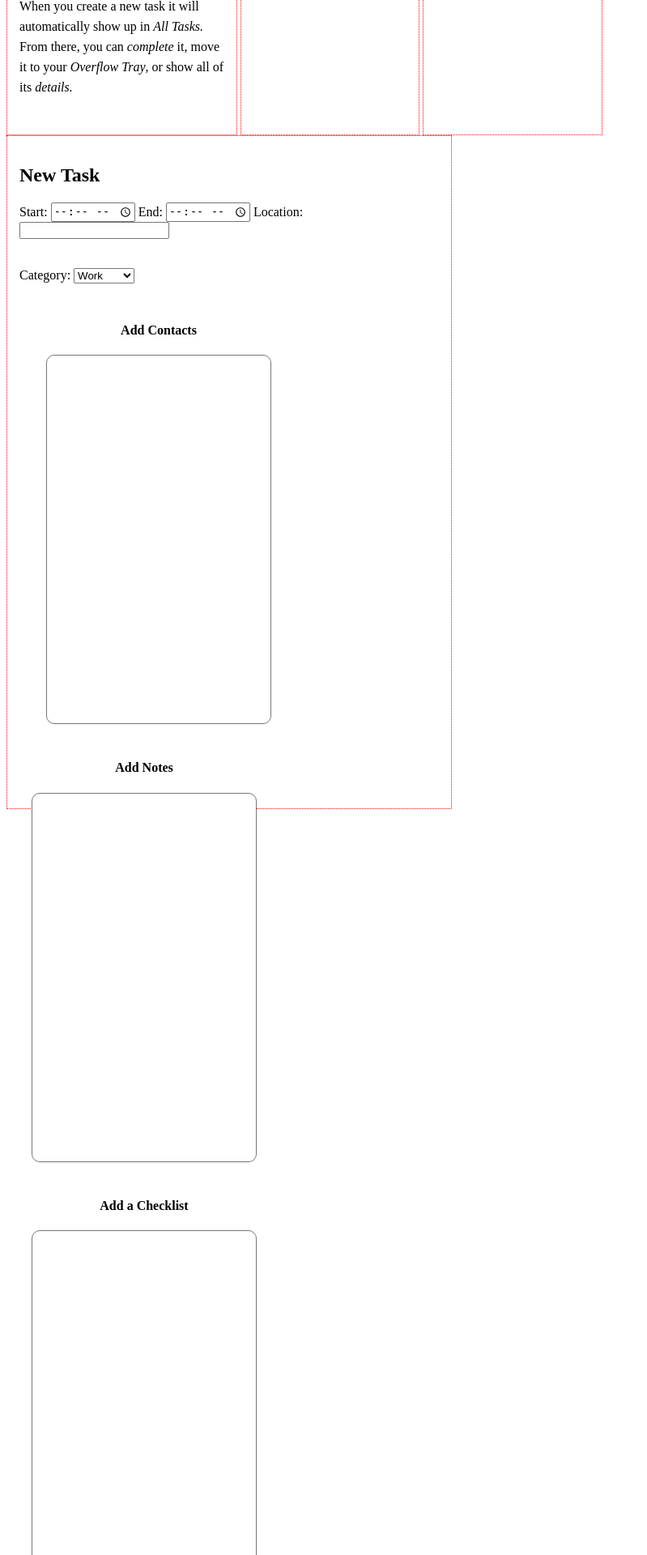
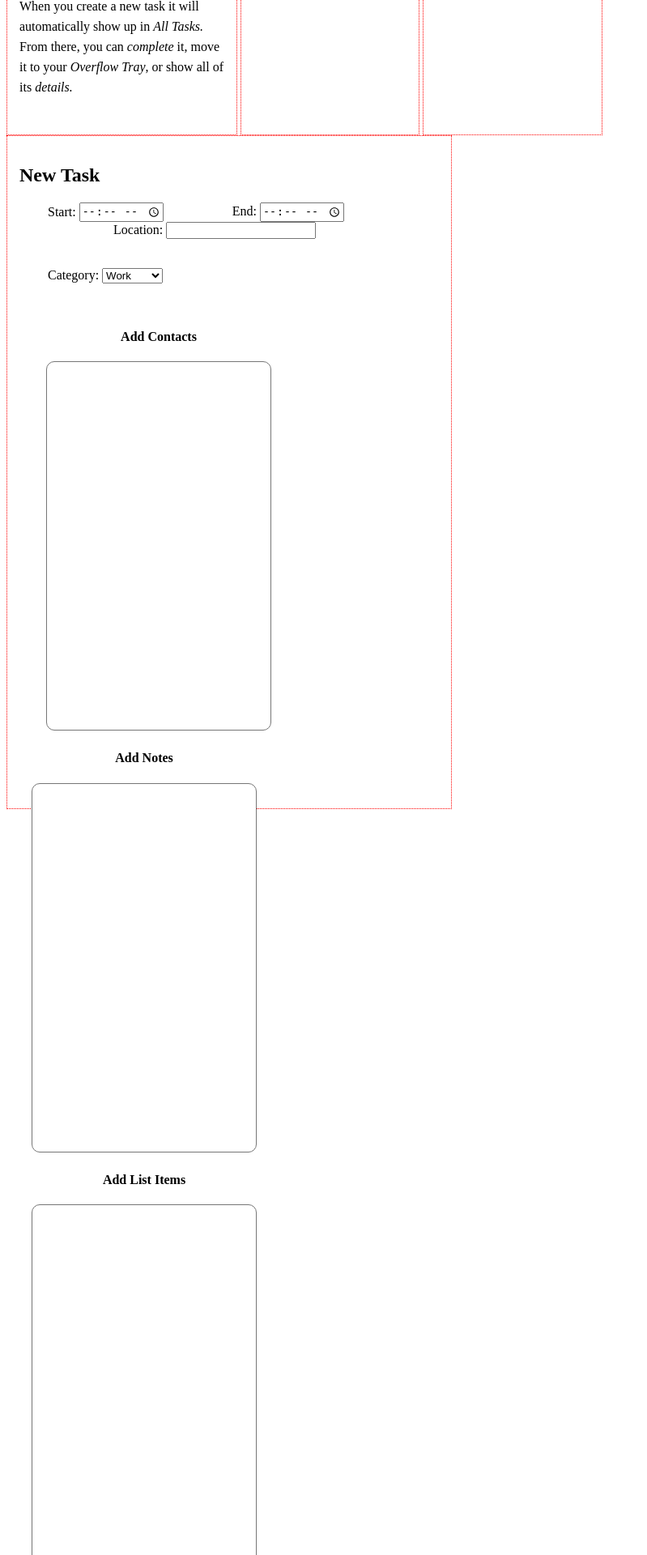
Before and after one commit to IsaiahWHayes/scheduler, a Flask app: page /schedule in a window 1280 px wide. Shown: the part 771-2691 px from the top of the page at 81% size, without its empty margins (0-799 px from the left). Run offline with Flask 2, Linux system fonts and the light colour scheme.

Commit message:
elements in section four are now aligned

```diff
--- a/static/schedule.css
+++ b/static/schedule.css
@@ -74,16 +74,32 @@
     text-align: center;
 }
 
-.task-details-div {
+.task-top {
+    margin: 0px 35px;
+}
+
+    .task-top #end-time {
+        margin-left: 81px;
+    }
+
+    .task-top #location {
+        margin-left: 81px;
+    }
+
+.task-bottom {
     display: inline-block;
-    margin: 10px 15px;
+    margin: 0 15px;
 }
+
+    .task-bottom h4 {
+        text-align: center;
+    }
 
     .contacts-div {
         margin-left: 33px;
     }
 
-    .task-details-div textarea {
+    .task-bottom textarea {
         border-radius: 10px;
         resize: none;
     }
@@ -94,9 +110,5 @@
         border: thin solid black;
         border-radius: 10px;
         margin-left: 148.5px;
-        margin-top: 40px;
+        margin-top: 50px;
     }
-
-.task-details-div h4 {
-    text-align: center;
-}
--- a/templates/schedule.html
+++ b/templates/schedule.html
@@ -59,16 +59,15 @@
 
             <div class="new-task-form">
                 <form action="" method="">
-
-
-                    <label for="start_time" id="start_time_id">Start:</label>
+                    <div class="task-top">
+                        <label for="start_time" id="start-time">Start:</label>
                         <input type="time" id="start_time_input" name="start_time">
 
-                    <label for="end_time" id="end_time_id">End:</label>
+                        <label for="end_time" id="end-time">End:</label>
                         <input type="time" id="end_time_input" name="end_time">
 
                         <label for="location" id="location">Location:</label>
-                    <input type="text" id="location" name="location">
+                        <input type="text" id="location-input" name="location">
                         <br><br><br>
 
                         <label for="category" id="category">Category:</label>
@@ -77,23 +76,24 @@
                             <option value="School">School</option>
                             <option value="Personal">Personal</option>
                         </select>
+                    </div>
                     <br><br>
 
                     <!-- task details / Contact input section -->
-                    <div class="task-details-div contacts-div">
+                    <div class="task-bottom contacts-div">
                         <h4>Add Contacts</h4>
 
                         <textarea name="contacts" id="contacts-div" cols="32" rows="30"></textarea>
                     </div>
 
-                    <div class="task-details-div">
+                    <div class="task-bottom">
                         <h4>Add Notes</h4>
 
                         <textarea name="note" id="note" cols="32" rows="30"></textarea>
                     </div>
 
-                    <div class="task-details-div">
-                        <h4>Add a Checklist</h4>
+                    <div class="task-bottom">
+                        <h4>Add List Items</h4>
 
                         <textarea name="checklist" id="checklist" cols="32" rows="30"></textarea>
                     </div>
```
Lines whose indentation alone changed are shown as unchanged.
